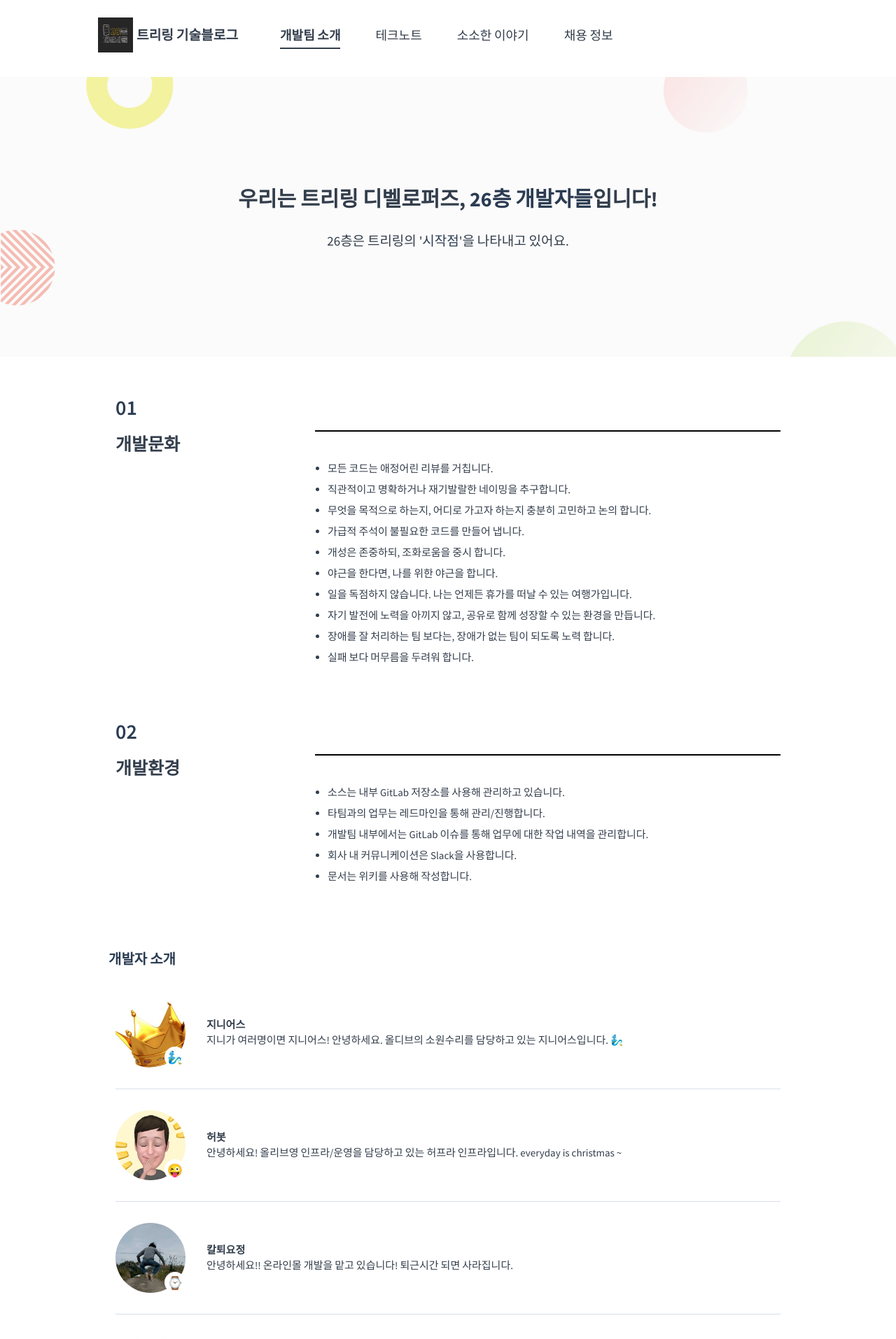
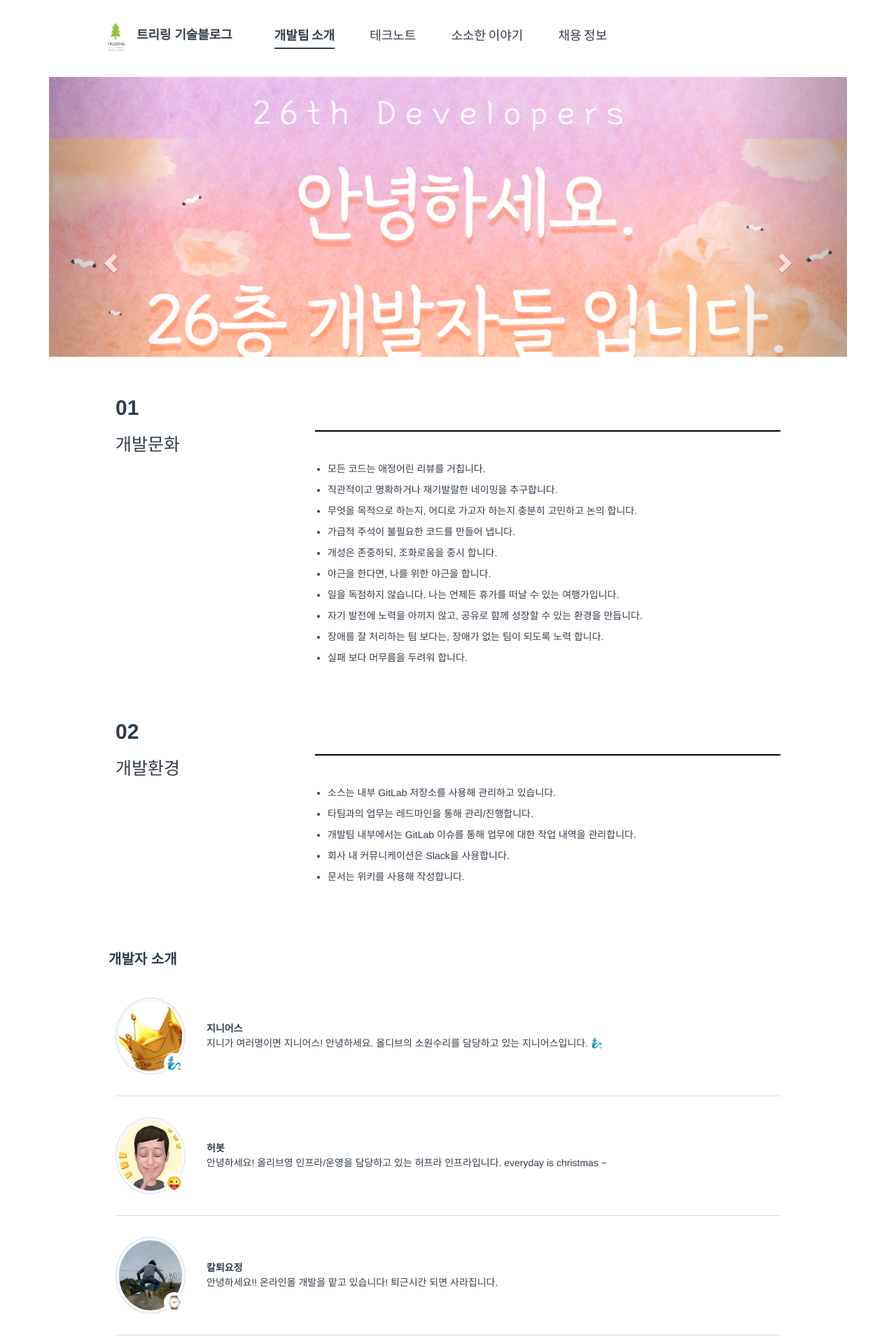
Before and after one commit to ourtreering/ourtreering.github.io, a Jekyll site: the page built from about/index.md, in a window 1280 px wide. Shown: the top 1914 px of the page at 70% size. Built offline with Jekyll 4.4.1, drawn with Linux system fonts in a browser that asks for light colours.

Commit message:
개발팀 소개 carousel 추가

```diff
--- a/_includes/about-banner.html
+++ b/_includes/about-banner.html
@@ -1,7 +1,49 @@
-<div class="about-banner">
-  <div class="content">
+<div class="text-wrapper">
+      <div class="main-title">
+        <div class="about-banner">
+          <div class="content">
 
-    <div class="overlay" style="background: url('/meta/page_bg_02.png')"></div>
+            <!--<div class="overlay" style="background: url('/meta/page_bg_02.png')"></div>-->
+          <div class="container">
+          <div id="myCarousel" class="carousel slide" data-ride="carousel">
+
+            <!-- Indicators -->
+            <ol class="carousel-indicators">
+              <li data-target="#myCarousel" data-slide-to="0" class="active"></li>
+              <li data-target="#myCarousel" data-slide-to="1"></li>
+              <li data-target="#myCarousel" data-slide-to="2"></li>
+            </ol>
+
+            <!-- Wrapper for slides -->
+            <div class="carousel-inner">
+              <div class="item active">
+                <img src="/meta/treering_banner1.png" alt="img1" style="width:100%;object-fit: fill;">
+              </div>
+
+              <div class="item">
+                <img src="/meta/treering_banner2.png" alt="img2" style="width:100%;object-fit: fill;">
+              </div>
+
+              <div class="item">
+                <img src="/meta/treering_banner3.png" alt="img3" style="width:100%;object-fit: fill;">
+              </div>
+            </div>
+
+            <!-- Left and right controls -->
+            <a class="left carousel-control" href="#myCarousel" data-slide="prev">
+              <span class="glyphicon glyphicon-chevron-left"></span>
+              <span class="sr-only">이전</span>
+            </a>
+            <a class="right carousel-control" href="#myCarousel" data-slide="next">
+              <span class="glyphicon glyphicon-chevron-right"></span>
+              <span class="sr-only">이후</span>
+            </a>
+          </div>
+        </div>
+ </div>
+</div>
+
+{% comment %}
     <div class="text-wrapper">
       <div class="main-title">
               <span class="no-wrap">
@@ -22,4 +64,4 @@
       </div>
     </div>
   </div>
-</div>
+</div>  {% endcomment %}
--- a/_includes/head.html
+++ b/_includes/head.html
@@ -23,22 +23,31 @@
   <meta property="og:image:width" content="1600">
   <meta property="og:image:height" content="900">
 
+  <!-- CSS -->
+  <link rel="stylesheet" href="https://maxcdn.bootstrapcdn.com/bootstrap/3.4.1/css/bootstrap.min.css">
+  <link rel="stylesheet" href="{{ site.baseurl }}/styles.css">
+  <link rel="stylesheet" href="https://fonts.googleapis.com/css?family=Source+Sans+Pro:400,600,700" >
+  <link rel="shortcut icon" href="/meta/favicon.ico" type="image/x-icon" >
+
+
   <!-- Twitter Meta Tags -->
   <meta name="twitter:card" content="summary_large_image">
   <meta name="twitter:title" content="{% if page.home == true %}{{ site.title }}{% elsif page.main == true %}{{ page.title }} | {{ site.title }}{% else %}{{ page.title }}{% endif %}">
   <meta name="twitter:description" content="{% if page.home == true %}{{ site.description }}{% else %}{{ site:title }}{% endif %}">
   <meta name="twitter:image" content="{% if page.post-header == true or page.project-header == true %}{{ site.url }}{{ page.url }}{{ page.header-img }}{% elsif page.recruit == true %}{{ site.url }}{{'/meta/meta_recruit_image.png'}}{% else %}{{ site.url }}{{'/meta/meta_image.png'}}{% endif %}">
 
-  <!-- CSS -->
-  <link rel="stylesheet" href="{{ site.baseurl }}/styles.css">
-  <link href="https://fonts.googleapis.com/css?family=Source+Sans+Pro:400,600,700" rel="stylesheet">
-  <link rel="shortcut icon" type="image/x-icon" href="/meta/favicon.ico">
-
   <!-- Script -->
   <script src="https://code.jquery.com/jquery-3.5.1.slim.min.js" integrity="sha256-4+XzXVhsDmqanXGHaHvgh1gMQKX40OUvDEBTu8JcmNs=" crossorigin="anonymous"></script>
 
   <!-- Global site tag (gtag.js) - Google Analytics -->
   <script async src="https://www.googletagmanager.com/gtag/js?id=G-71KHZP8KQ5"></script>
+
+ <!--bootstrap-->
+  <script src="https://ajax.googleapis.com/ajax/libs/jquery/3.5.1/jquery.min.js"></script>
+  <script src="https://maxcdn.bootstrapcdn.com/bootstrap/3.4.1/js/bootstrap.min.js"></script>
+
+
+
   <script>
     window.dataLayer = window.dataLayer || [];
     function gtag(){dataLayer.push(arguments);}
--- a/_includes/nav.html
+++ b/_includes/nav.html
@@ -13,7 +13,7 @@
 
     <div class="logo">
       <a href="{{ '' | prepend: site.baseurl }}/">
-        <img src="/meta/tree_logo.jpg">
+        <img src="/meta/treering_logo.png">
         <span>트리링 기술블로그</span>
       </a>
     </div>
--- a/_sass/_nav.scss
+++ b/_sass/_nav.scss
@@ -50,7 +50,7 @@
     }
 
     ul {
-      display: flex;
+      display: flex !important;
 
       @media (max-width: $break-medium) {
         margin-left: 55px;
```
Also changed, not shown: meta/treering_banner1.png (added), meta/treering_banner2.png (added), meta/treering_banner3.png (added), meta/treering_logo.png (added).
